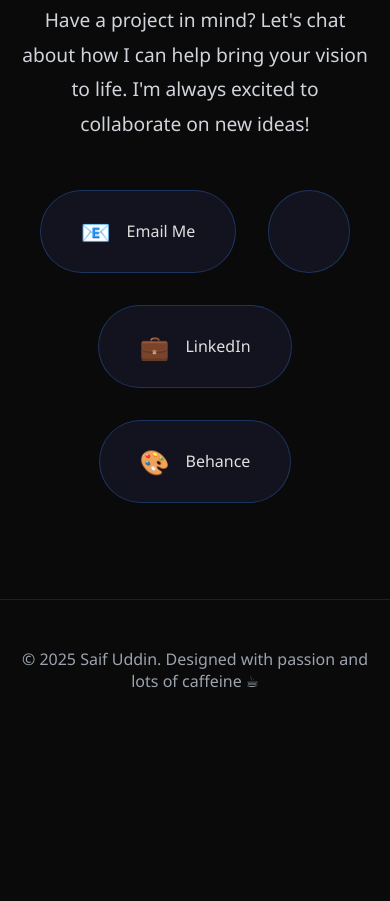
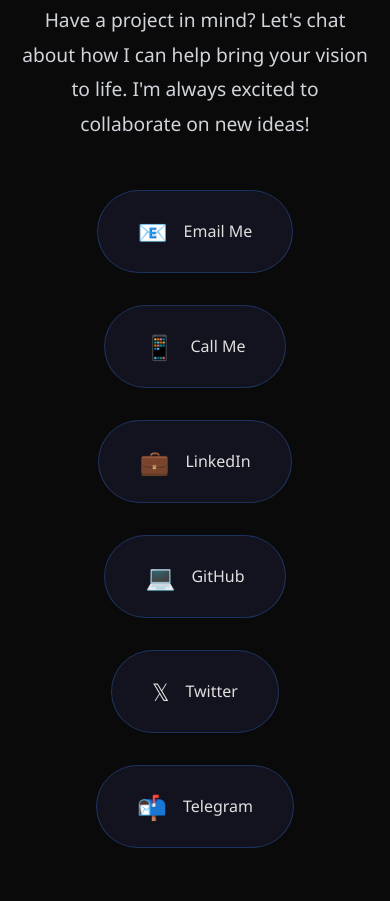
Before and after one commit to Saifuddin21/Portfolio-created-by-Claude, a plain HTML site: page index.html in a window 390 px wide. Shown: the part 10643-11544 px from the top of the page. Before the commit the page ends 11383 px from the top, so only its background shows below. Drawn offline with Linux system fonts and the light colour scheme.

Commit message:
Add contact links for phone, GitHub, Twitter, and Telegram

```diff
--- a/index.html
+++ b/index.html
@@ -748,14 +748,25 @@
                     <span class="contact-icon">📧</span>
                     <span>Email Me</span>
                 </a>
-                <a href="#" class="contact-link">
-                    <a href="https://www.linkedin.com/in/saif-uddin21/" class="contact-link">
-                         <span class="contact-icon">💼</span>
-                        <span>LinkedIn</span>
-                     </a>
-                <a href="#" class="contact-link">
-                    <span class="contact-icon">🎨</span>
-                    <span>Behance</span>
+                <a href="tel:+8801866923185" class="contact-link">
+                    <span class="contact-icon">📱</span>
+                    <span>Call Me</span>
+                </a>
+                <a href="https://www.linkedin.com/in/saif-uddin21/" target="_blank" class="contact-link">
+                    <span class="contact-icon">💼</span>
+                    <span>LinkedIn</span>
+                </a>
+                <a href="https://github.com/Saifuddin21" target="_blank" class="contact-link">
+                    <span class="contact-icon">💻</span>
+                    <span>GitHub</span>
+                </a>
+                <a href="https://x.com/saifuddin2k22" target="_blank" class="contact-link">
+                    <span class="contact-icon">𝕏</span>
+                    <span>Twitter</span>
+                </a>
+                <a href="https://t.me/distrohopper21" target="_blank" class="contact-link">
+                    <span class="contact-icon">📬</span>
+                    <span>Telegram</span>
                 </a>
             </div>
         </div>
```
